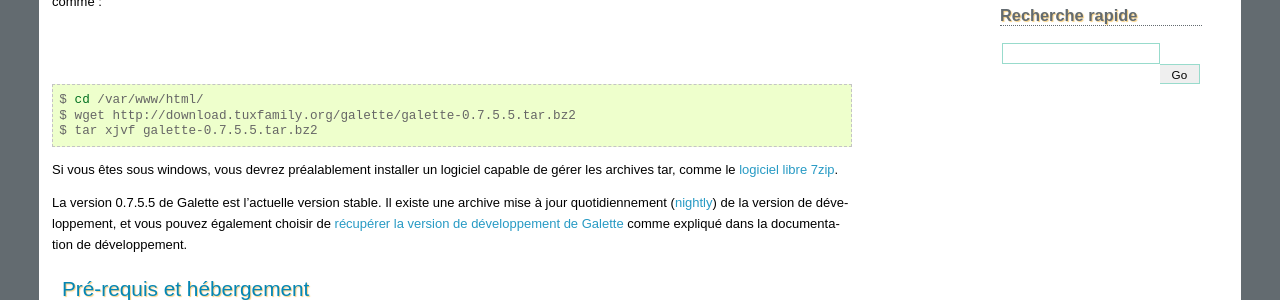
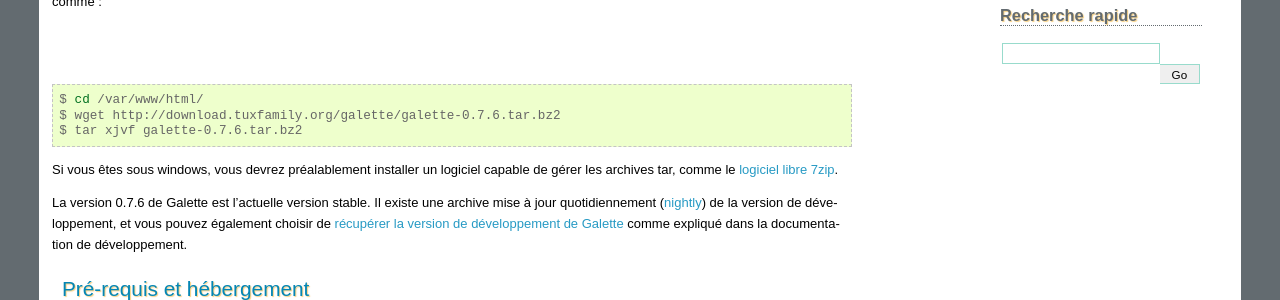
Before and after one commit to galette/galettedoc, a Sphinx documentation site: the page built from source/installation/index.rst, in a window 1280 px wide. Shown: the part 333-633 px from the top of the page. Built offline with Sphinx 7.4.7, drawn with Linux system fonts in a browser that asks for light colours.

Commit message:
Mise à jour en 0.7.6

```diff
--- a/source/installation/index.rst
+++ b/source/installation/index.rst
@@ -12,17 +12,17 @@
 
 L'installation de Galette consiste simplement, après avoir effectué quelques tâches préalables, à vous laisser guider par l'interface et renseigner les quelques informations qui vous seront demandées.
 
-Dans un premier temps, vous allez `télécharger Galette <http://download.tuxfamily.org/galette/galette-0.7.5.5.tar.bz2>`_ et décompresser l'archive. Si vous êtes sous Linux, ça donnera quelque chose comme :
+Dans un premier temps, vous allez `télécharger Galette <http://download.tuxfamily.org/galette/galette-0.7.6.tar.bz2>`_ et décompresser l'archive. Si vous êtes sous Linux, ça donnera quelque chose comme :
 
 .. code-block:: bash
 
    $ cd /var/www/html/
-   $ wget http://download.tuxfamily.org/galette/galette-0.7.5.5.tar.bz2
-   $ tar xjvf galette-0.7.5.5.tar.bz2
+   $ wget http://download.tuxfamily.org/galette/galette-0.7.6.tar.bz2
+   $ tar xjvf galette-0.7.6.tar.bz2
 
 Si vous êtes sous windows, vous devrez préalablement installer un logiciel capable de gérer les archives tar, comme le `logiciel libre 7zip <http://www.spiroo.be/7zip/>`_.
 
-La version 0.7.5.5 de Galette est l'actuelle version stable. Il existe une archive mise à jour quotidiennement (`nightly <http://download.tuxfamily.org/galette/galette-0.7-dev.tar.bz2>`_) de la version de développement, et vous pouvez également choisir de  :doc:`récupérer la version de développement de Galette <../development/git>` comme expliqué dans la documentation de développement.
+La version 0.7.6 de Galette est l'actuelle version stable. Il existe une archive mise à jour quotidiennement (`nightly <http://download.tuxfamily.org/galette/galette-0.7-dev.tar.bz2>`_) de la version de développement, et vous pouvez également choisir de  :doc:`récupérer la version de développement de Galette <../development/git>` comme expliqué dans la documentation de développement.
 
 Pré-requis et hébergement
 -------------------------
--- a/source/installation/update.rst
+++ b/source/installation/update.rst
@@ -10,7 +10,7 @@
 
    Une mise à jour n'est jamais une opération anodine, puisque vos données sont modifiées. En conséquence, prenez bien soin d'effectuer une **sauvegarde de votre base de données actuelle** ; sous peine de perdre tout ou partie de vos données.
 
-Dans un premier temps, `téléchargez la dernière version de Galette <http://download.tuxfamily.org/galette/galette-0.7.5.5.tar.bz2>`_ et mettez à jour les fichiers. Pour plus de détails sur l'installation des fichiers de Galette, reportez-vous à la section :ref:`préparation de l'installation <preparation>`.
+Dans un premier temps, `téléchargez la dernière version de Galette <http://download.tuxfamily.org/galette/galette-0.7.6.tar.bz2>`_ et mettez à jour les fichiers. Pour plus de détails sur l'installation des fichiers de Galette, reportez-vous à la section :ref:`préparation de l'installation <preparation>`.
 
 Certains fichiers et répertoires contiennent des données et devraient être réintégrés à la nouvelle installation :
 
```
